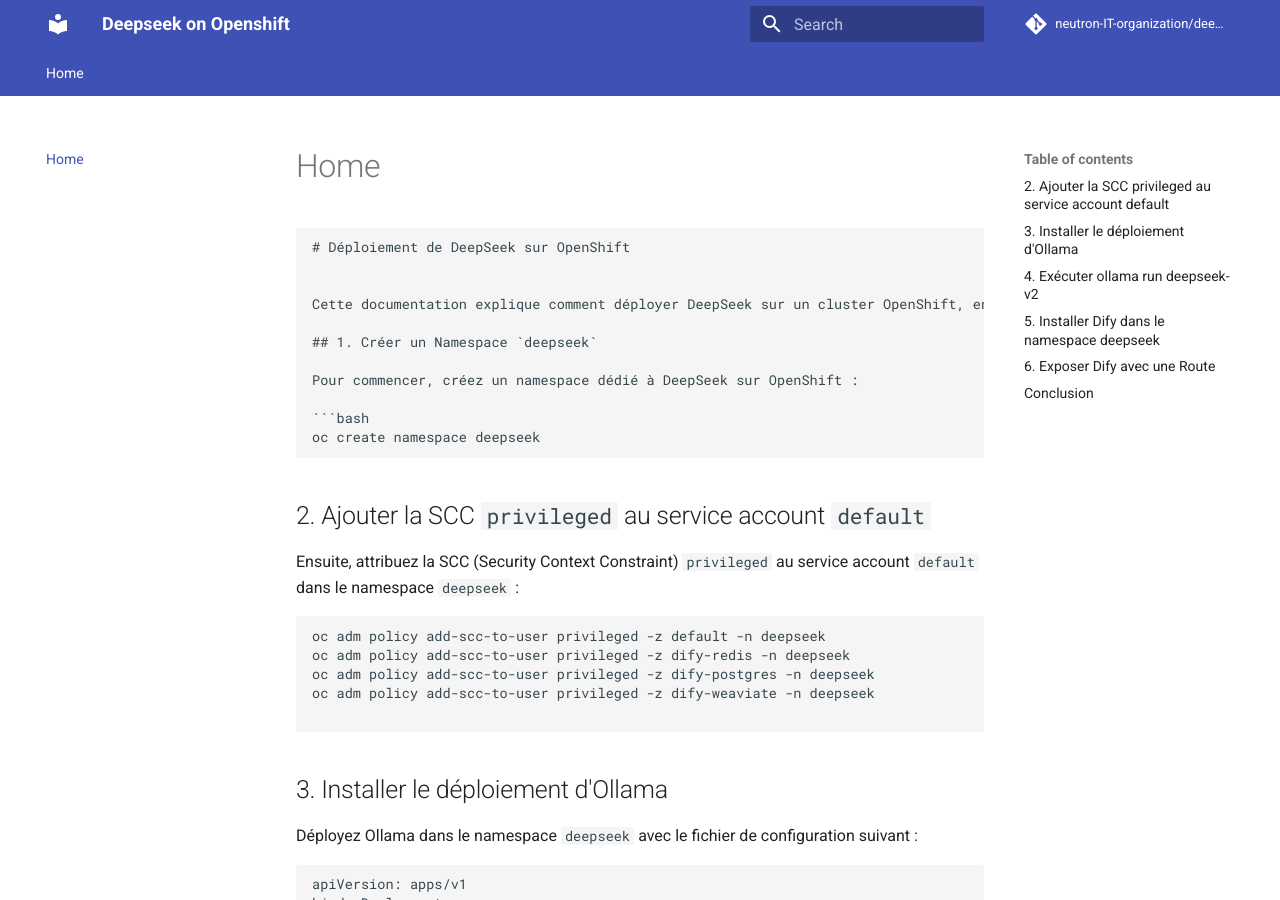
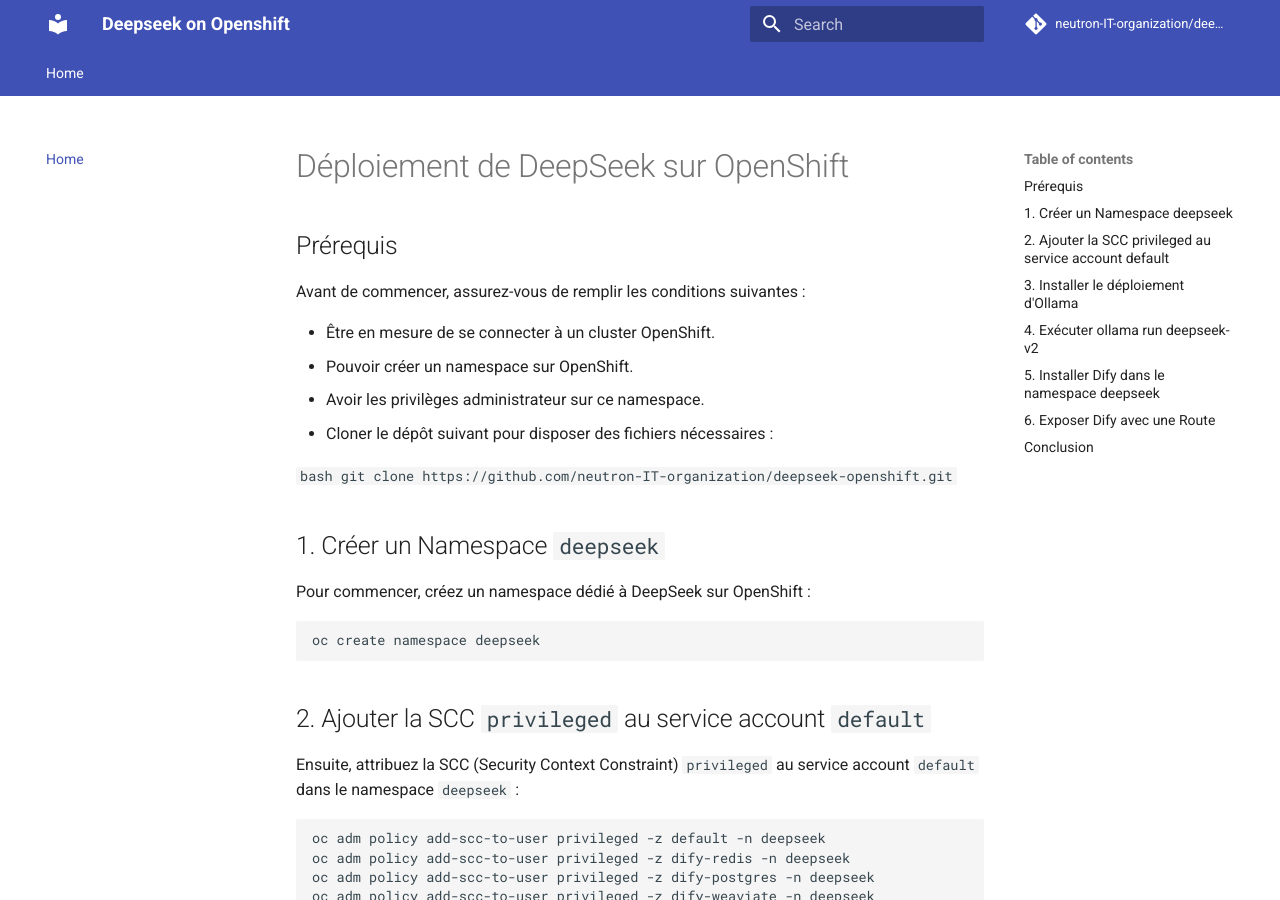
Before and after one commit to neutron-IT-organization/deepseek-openshift, an MkDocs documentation site: the page built from content/index.md, in a window 1280 px wide and 900 px high. Built offline with MkDocs 1.6.1 and Material for MkDocs 9.7.7, drawn with Linux system fonts in a browser that asks for light colours; comment, search, counter and statistics services are not loaded; some of the changed text lies outside the part shown.

Commit message:
remove unused things

````diff
--- a/content/index.md
+++ b/content/index.md
@@ -2,11 +2,20 @@
 title: Home
 ---
 
-```markdown
 # Déploiement de DeepSeek sur OpenShift
 
+## Prérequis
 
-Cette documentation explique comment déployer DeepSeek sur un cluster OpenShift, en créant un namespace, en attribuant des privilèges au service account, en installant les composants nécessaires, et en exposant l'application via une route.
+Avant de commencer, assurez-vous de remplir les conditions suivantes :
+
+- Être en mesure de se connecter à un cluster OpenShift.
+- Pouvoir créer un namespace sur OpenShift.
+- Avoir les privilèges administrateur sur ce namespace.
+- Cloner le dépôt suivant pour disposer des fichiers nécessaires :
+
+  ```bash
+  git clone https://github.com/neutron-IT-organization/deepseek-openshift.git
+  ```
 
 ## 1. Créer un Namespace `deepseek`
 
@@ -25,7 +34,6 @@
 oc adm policy add-scc-to-user privileged -z dify-redis -n deepseek
 oc adm policy add-scc-to-user privileged -z dify-postgres -n deepseek
 oc adm policy add-scc-to-user privileged -z dify-weaviate -n deepseek
-
 ```
 
 ## 3. Installer le déploiement d'Ollama
@@ -118,6 +126,3 @@
 ## Conclusion
 
 Vous avez maintenant déployé DeepSeek sur OpenShift. Vous pouvez accéder à l'application via la route exposée et utiliser les différents services qu'elle offre.
-```
-
-Cette documentation couvre toutes les étapes pour déployer et configurer DeepSeek sur OpenShift. Si vous avez des ajustements à faire, n'hésitez pas à le mentionner !
````
